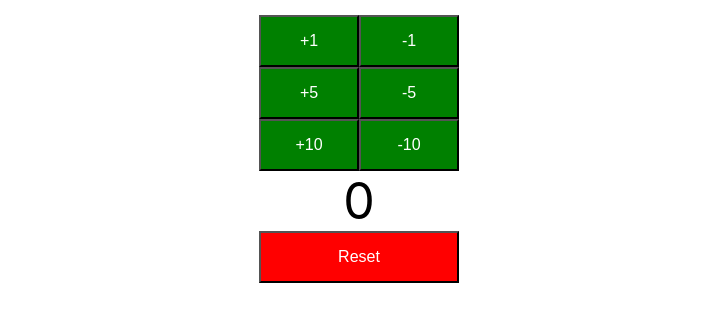
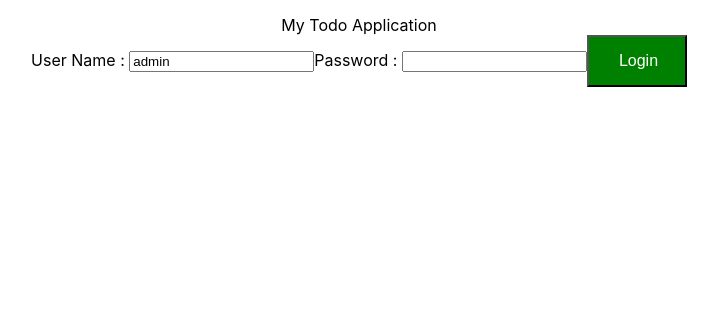
Before and after one commit to charujamnis/todo-app, a React (Create React App) app: page / in a window 1280 px wide. Shown: the top 322 px of the page, without its empty margins (281-999 px from the left). Built offline with nearby package versions, Linux system fonts and the light colour scheme.

Commit message:
Login functionality added

```diff
--- a/src/App.js
+++ b/src/App.js
@@ -2,6 +2,7 @@ import React, { Component } from 'react';
 import FirstComponent from './components/learning-examples/FirstComponent'
 import SecondComponent from './components/learning-examples/SecondComponent'
 import ThirdComponent from './components/learning-examples/ThirdComponent'
+import TodoApp from './components/todo/TodoApp'
 import Counter  from './components/counter/Counter'
 import './App.css';
 
@@ -11,7 +12,8 @@ class App extends Component {
   render() {
     return (
       <div className="App">
-        <Counter/>
+        {/*<Counter/>*/}
+        <TodoApp/>
       </div>
     );
   }
--- a/src/components/counter/Counter.jsx
+++ b/src/components/counter/Counter.jsx
@@ -69,7 +69,7 @@ export class CounterButton extends Component{
 
   render(){
     return(
-      <div className="Counter">
+      <div className="CounterButton">
           <button onClick={this.increment}>+{this.props.by}</button>
           <button onClick={this.decrement}>-{this.props.by}</button>
           {/*<span className="count">{this.state.counter}</span>*/}
--- /dev/null
+++ b/src/components/todo/TodoApp.jsx
@@ -0,0 +1,86 @@
+import React , {Component} from 'react'
+
+class TodoApp extends Component{
+  render(){
+    return(
+      <div className="TodoApp">
+          My Todo Application
+          <LoginComponent/>
+      </div>
+    )
+  }
+}
+
+class LoginComponent extends Component{
+  constructor(props){
+      super(props)
+      this.state={
+        username : 'admin',
+        password : '',
+        hasLoginFailed: false,
+        showSuccessMessage : false
+      }
+
+      this.handleChange=this.handleChange.bind(this);
+      this.loginClicked=this.loginClicked.bind(this);
+
+      //this.handlePasswordChange=this.handlePasswordChange.bind(this);
+  }
+
+  handleChange(event){
+    //console.log(event.target.value)
+    //console.log(this.state)
+    this.setState(
+      {
+        [event.target.name]:event.target.value
+      }
+    )
+  }
+
+ /* handlePasswordChange(event){
+    //console.log(event.target.value)
+    this.setState({password:event.target.value})
+  }*/
+
+  loginClicked(){
+    if(this.state.username==='admin' && this.state.password==='admin123')
+    {
+      console.log('Successful')
+      this.setState({showSuccessMessage: true})
+      this.setState({hasLoginFailed: false})
+    }
+    else{
+      this.setState({hasLoginFailed: true})
+      this.setState({showSuccessMessage: false})
+    }
+  }
+
+  render(){
+    return(
+      <div>
+        {/*<ShowInvalidCredentials hasLoginFailed={this.state.hasLoginFailed}/>*/}
+        {this.state.hasLoginFailed && <div> Invalid Credentials</div>}
+        <ShowLoginSucessMessage showSuccessMessage={this.state.showSuccessMessage}/>
+        User Name : <input type="text" name="username" value={this.state.username} onChange={this.handleChange}/>
+        Password : <input type="text" name="password" value={this.state.password} onChange={this.handleChange}/>
+        <button onClick={this.loginClicked}>Login</button>
+      </div>
+    )
+  }
+}
+
+function ShowInvalidCredentials(props){
+  if(props.hasLoginFailed){
+    return <div> Invalid Credentials</div>
+  }
+  return null
+}
+
+function ShowLoginSucessMessage(props){
+  if(props.showSuccessMessage){
+    return <div>  Login successful </div>
+  }
+  return null
+}
+
+export default TodoApp;
```
